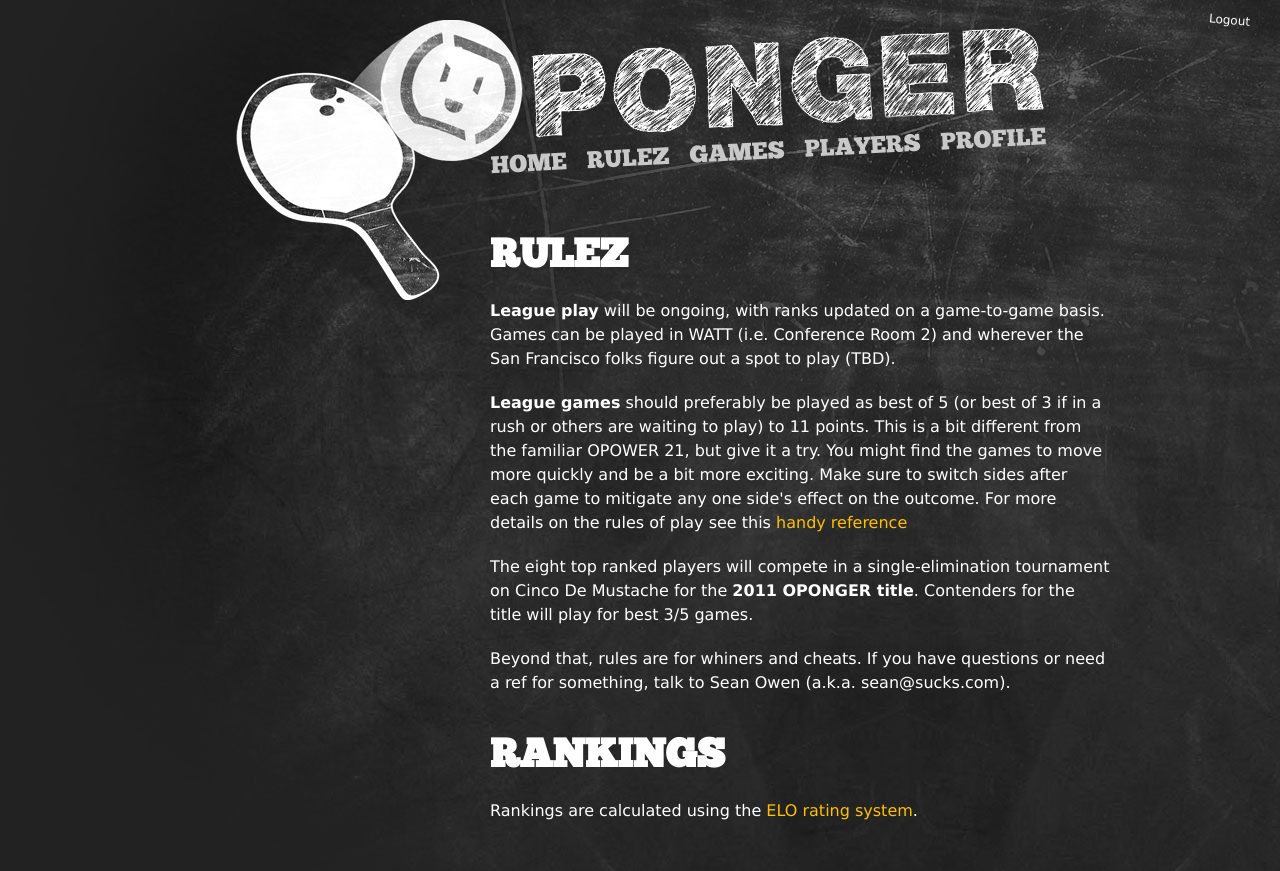
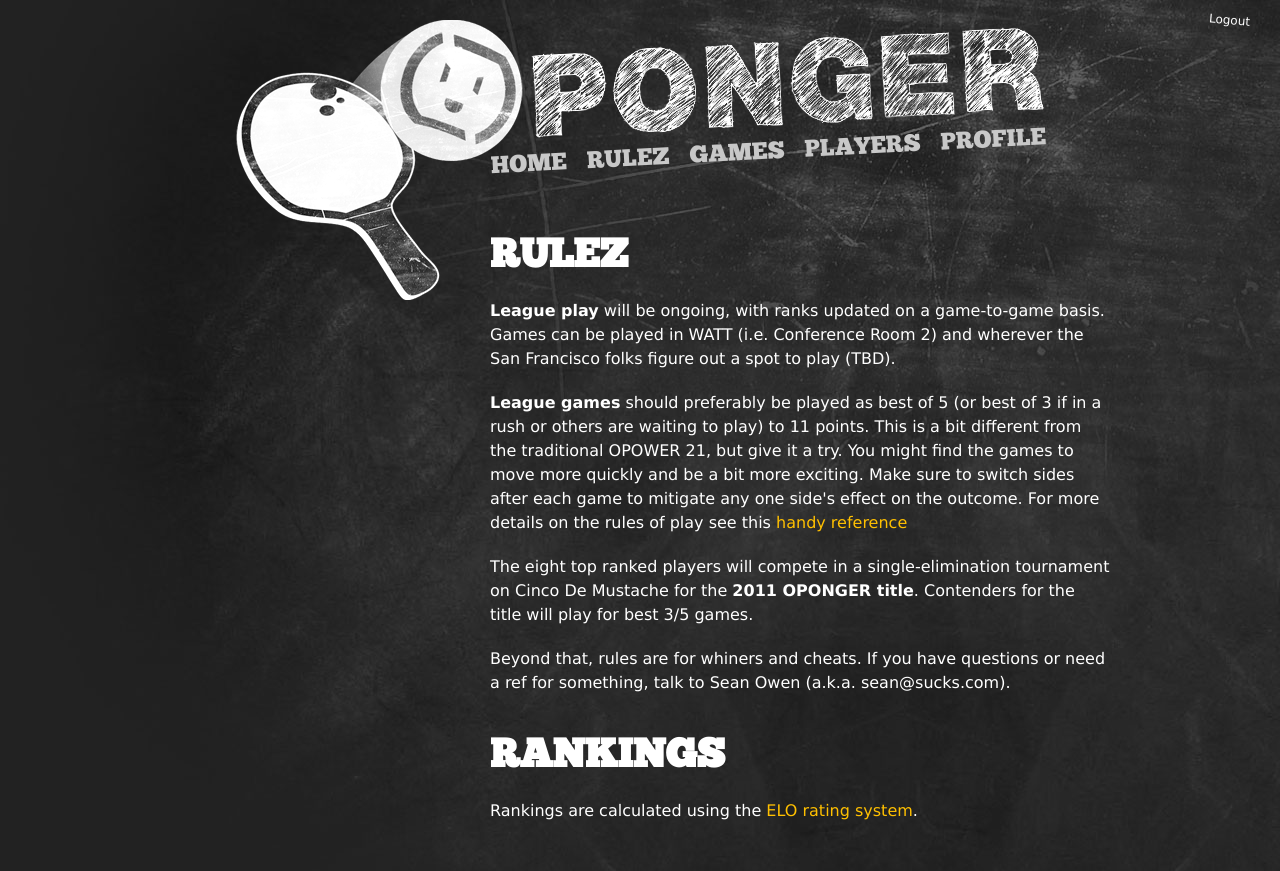
Before and after one commit to oby1/oponger, a Django app: template templates/rulez.html in a window 1280 px wide. Run offline with Django 3.2, Linux system fonts and the light colour scheme; the template is opened without the code that fills it, so the values that code supplies are empty; parts of the project's set-up code (start-up, migrations or seed data) failed here and were passed over; some libraries are stand-ins or nearby versions.

Commit message:
word choice

```diff
--- a/templates/rulez.html
+++ b/templates/rulez.html
@@ -11,7 +11,7 @@
       Games can be played in WATT (i.e. Conference Room 2) and wherever the San Francisco folks figure out a spot to play (TBD).
   </p>
   <p>
-      <strong>League games</strong> should preferably be played as best of 5 (or best of 3 if in a rush or others are waiting to play) to 11 points.  This is a bit different from the familiar OPOWER 21, but give it a try.  You might find the games to move more quickly and be a bit more exciting.  Make sure to switch sides after each game to mitigate any one side's effect on the outcome.  For more details on the rules of play see this <a href="http://www.pongworld.com/more/rules.php">handy reference</a></p>
+      <strong>League games</strong> should preferably be played as best of 5 (or best of 3 if in a rush or others are waiting to play) to 11 points.  This is a bit different from the traditional OPOWER 21, but give it a try.  You might find the games to move more quickly and be a bit more exciting.  Make sure to switch sides after each game to mitigate any one side's effect on the outcome.  For more details on the rules of play see this <a href="http://www.pongworld.com/more/rules.php">handy reference</a></p>
 
   <p>
       The eight top ranked players will compete in a single-elimination tournament on Cinco De Mustache for the <strong>2011 OPONGER title</strong>.
```
